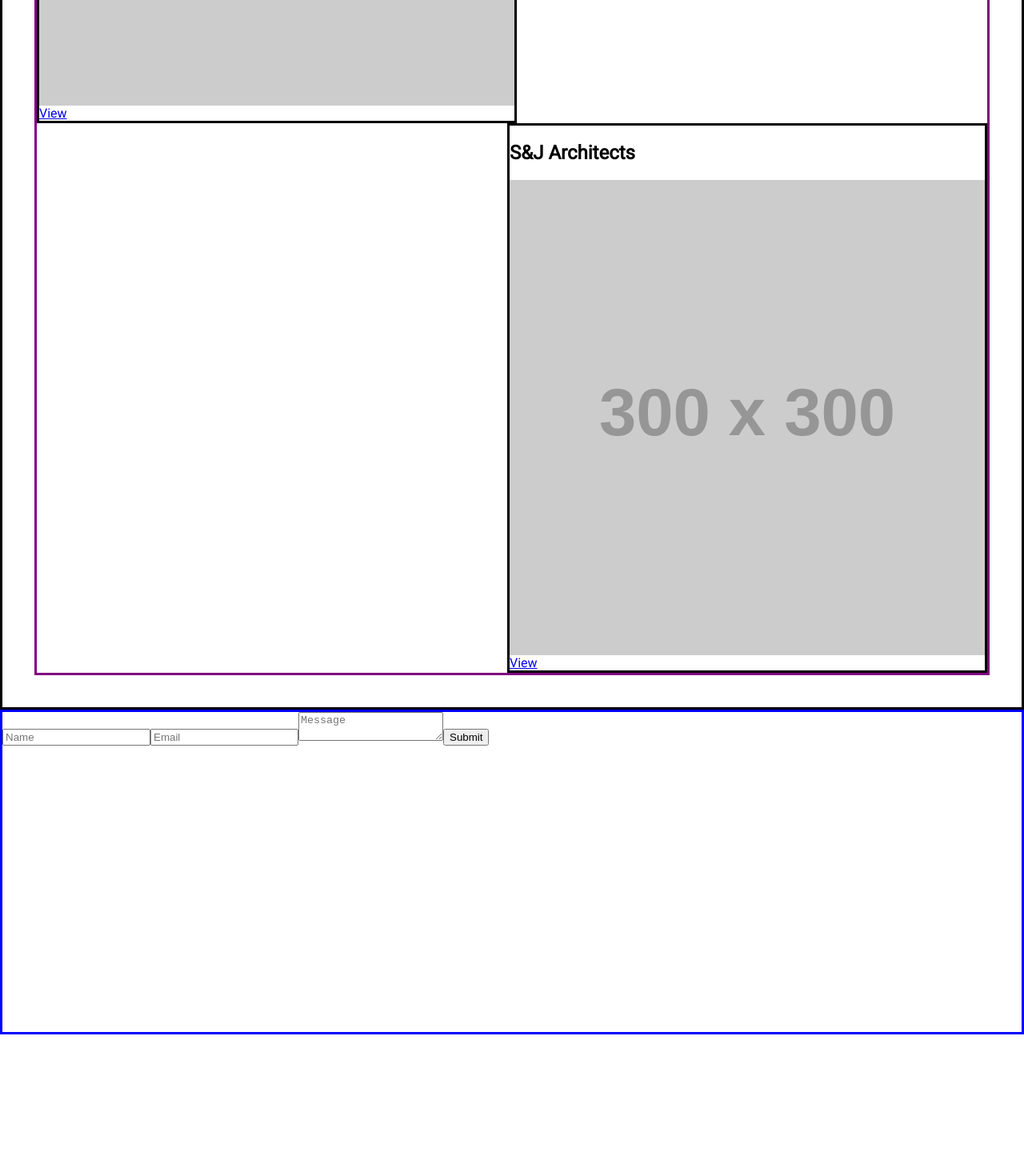
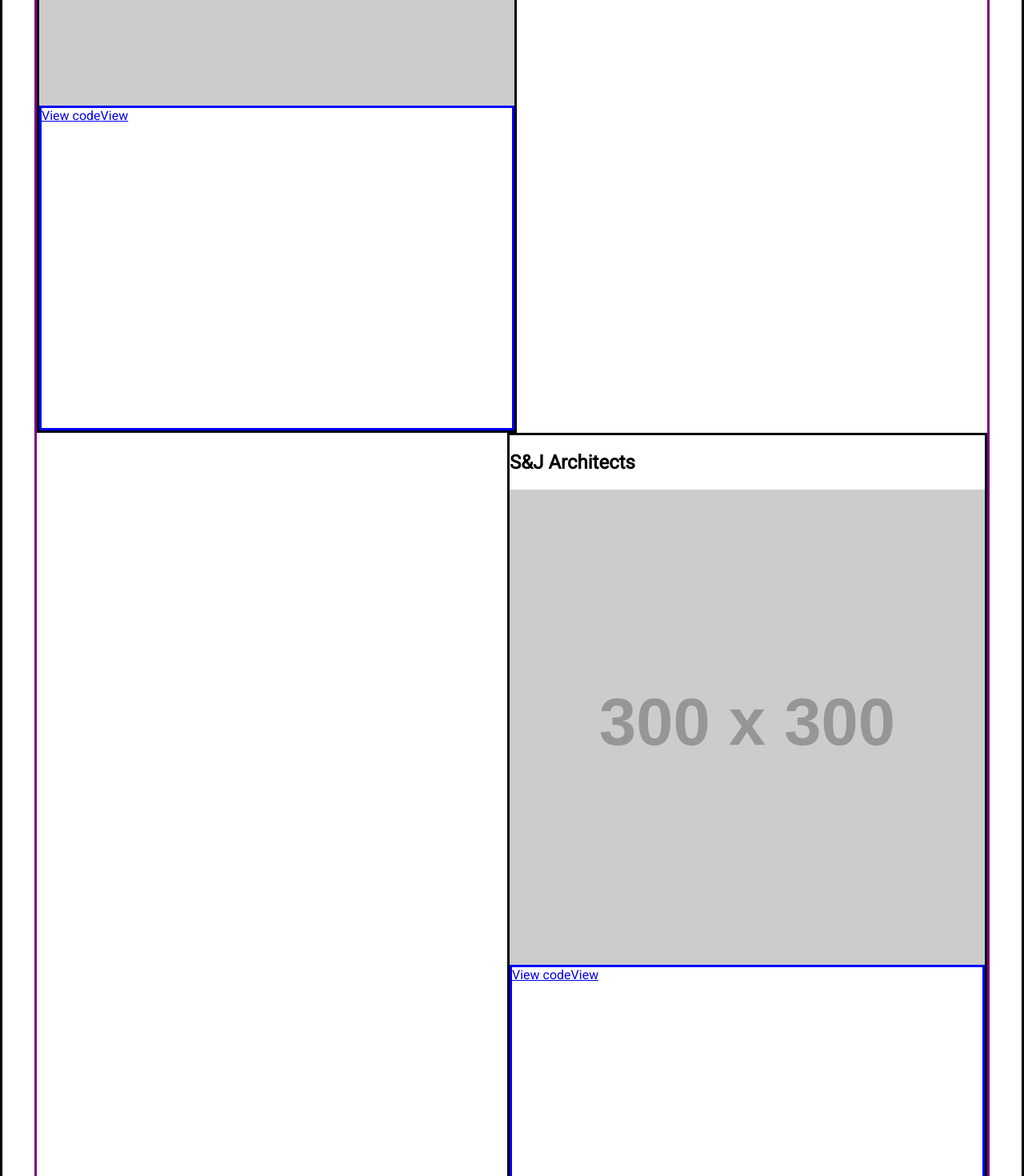
Before and after one commit to pedrolmr/my-portfolio, a React (Create React App) app: page / in a window 1280 px wide. Shown: the part 1260-2730 px from the top of the page at 80% size. Before the commit the page ends 2553 px from the top, so only its background shows below. Built offline with nearby package versions, Linux system fonts and the light colour scheme; the HTML template or start-up script is replaced by a standard one.

Commit message:
added buttons for the project card

```diff
--- a/src/components/Main.js
+++ b/src/components/Main.js
@@ -27,13 +27,19 @@ class Main extends React.Component{
                         <BoxLeft>
                             <h2>Connect Our Kids</h2>
                             <img src="https://via.placeholder.com/300"/>
-                            <a href="#">View</a>
+                            <View>
+                                <a href="#">View code</a>
+                                <a href="#">View</a>
+                            </View>
                         </BoxLeft>
 
                         <BoxRight>
                             <h2>S&J Architects</h2>
                             <img src="https://via.placeholder.com/300"/>
-                            <a href="#">View</a>
+                            <View>
+                                <a href="#">View code</a>
+                                <a href="#">View</a>
+                            </View>
                         </BoxRight>
                     </BoxSection>
                 </ProjectSection>
@@ -104,5 +110,9 @@ const ContactSection = styled.div`
     border: 3px solid blue;
     height:50vh;
 `
+const View = styled.div`
+    border: 3px solid blue;
+    height:50vh;
+`
 
 export default Main;
```
